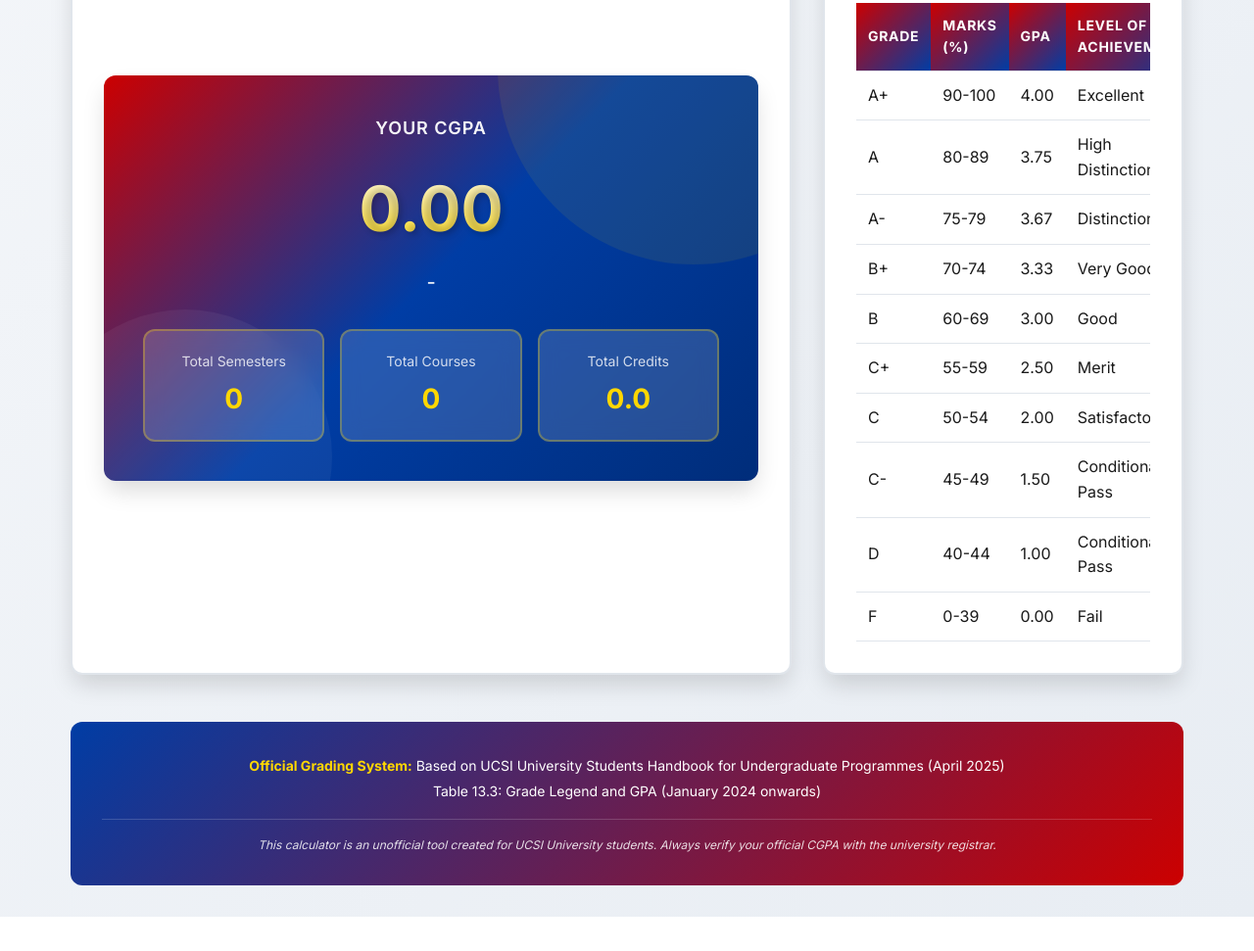
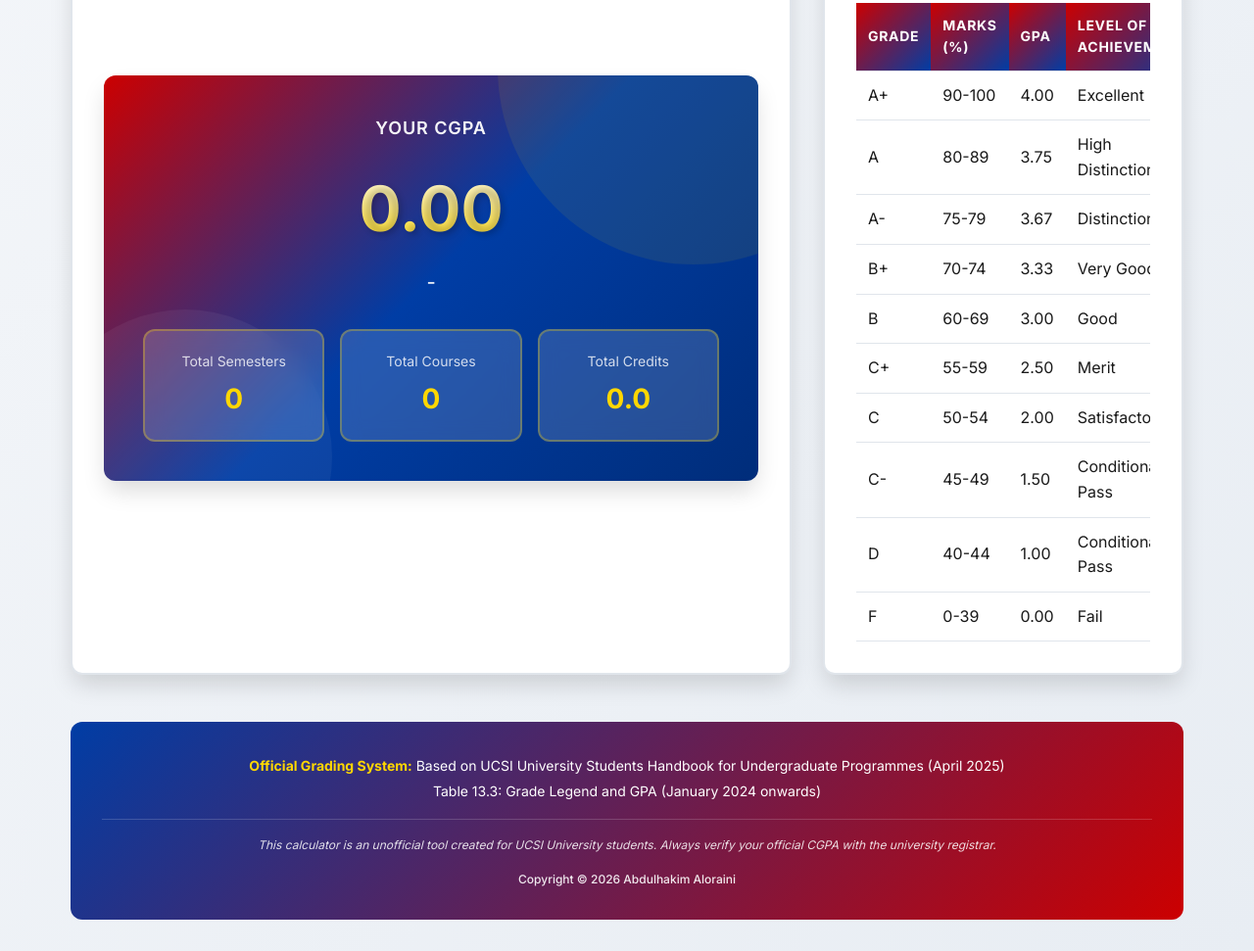
Before and after one commit to aaloraini/ucsi-cgpa-calculator, a plain HTML site: page index.html in a window 1280 px wide. Shown: the part 583-1554 px from the top of the page at 98% size. Before the commit the page ends 1519 px from the top, so only its background shows below. Drawn offline with Linux system fonts and the light colour scheme.

Commit message:
Add copyright and license information
- Added copyright © 2026 Abdulhakim Aloraini to README
- Added copyright to website footer
- Created MIT LICENSE file with disclaimer
- Updated author information in documentation

```diff
--- a/index.html
+++ b/index.html
@@ -94,6 +94,9 @@
             <p class="footer-disclaimer">
                 This calculator is an unofficial tool created for UCSI University students. Always verify your official CGPA with the university registrar.
             </p>
+            <p class="footer-copyright">
+                Copyright © 2026 Abdulhakim Aloraini
+            </p>
         </footer>
     </div>
 
--- a/styles.css
+++ b/styles.css
@@ -578,6 +578,13 @@ body {
     border-top: 1px solid rgba(255, 255, 255, 0.2);
 }
 
+.footer-copyright {
+    font-size: 0.75rem;
+    margin-top: 1rem;
+    opacity: 0.9;
+    font-weight: 500;
+}
+
 @media (max-width: 768px) {
     .container {
         padding: 1rem;
```
Also changed, not shown: 2 other files.
